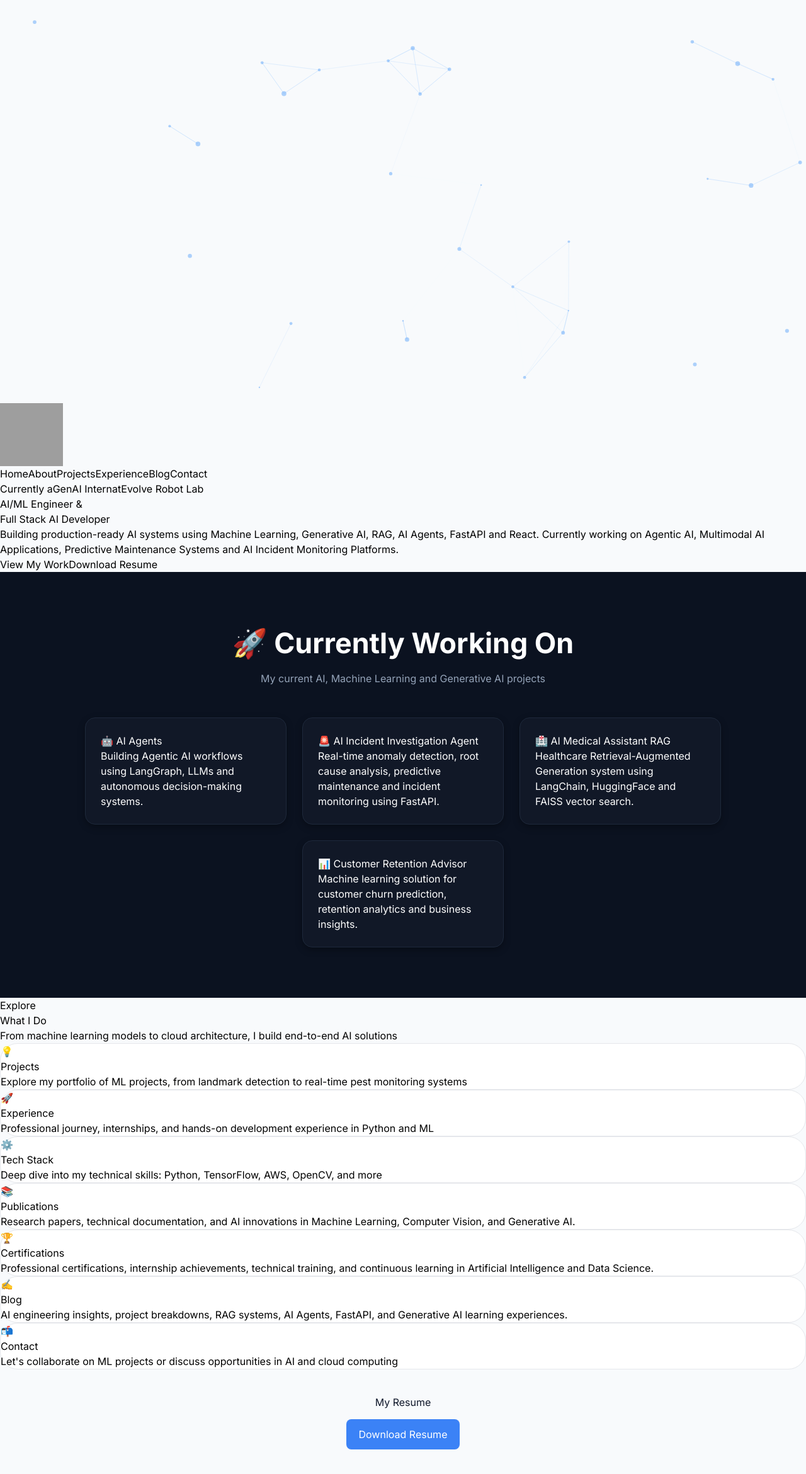
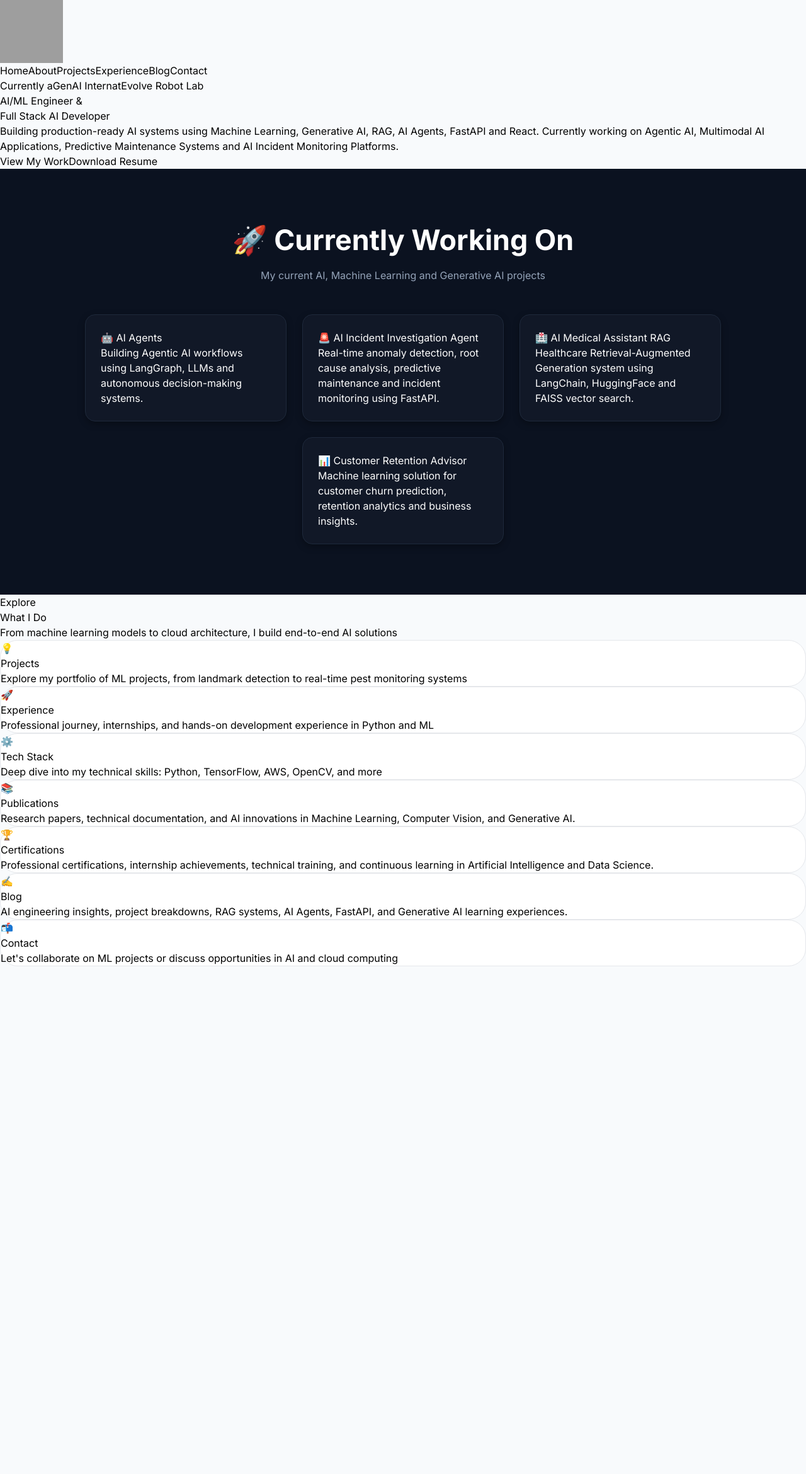
Before and after one commit to AishwariyaAI/AI-Portfolio, a React (Vite) app: page / in a window 1280 px wide. Shown: the top 2340 px of the page at 63% size. After the commit the page ends 1534 px from the top, so only its background shows below. Built offline with nearby package versions, Linux system fonts and the light colour scheme; grey boxes are pictures that could not be loaded.

Commit message:
Portfolio final version

```diff
--- a/src/App.jsx
+++ b/src/App.jsx
@@ -18,7 +18,6 @@ import {
   Route,
 } from "react-router-dom";
 
-/* HOME PAGE */
 function Home() {
   return (
     <div className="relative min-h-screen">
@@ -33,87 +32,31 @@ function Home() {
 
       <Cards />
 
-      {/* Resume Section */}
-      <div
-        style={{
-          textAlign: "center",
-          marginTop: "40px",
-          paddingBottom: "60px",
-        }}
-      >
-        <h2 style={{ color: "#0f172a" }}>
-          My Resume
-        </h2>
-
-        <a
-          href="/Aishwariya_A_AIML_Resume.pdf"
-          target="_blank"
-          rel="noopener noreferrer"
-          download
-          style={{
-            marginTop: "15px",
-            display: "inline-block",
-            padding: "12px 20px",
-            background: "#3b82f6",
-            color: "#ffffff",
-            borderRadius: "8px",
-            textDecoration: "none",
-          }}
-        >
-          Download Resume
-        </a>
-      </div>
-
     </div>
   );
 }
 
-/* APP ROUTER */
 function App() {
   return (
     <BrowserRouter>
 
       <Routes>
 
-        <Route
-          path="/"
-          element={<Home />}
-        />
+        <Route path="/" element={<Home />} />
 
-        <Route
-          path="/projects"
-          element={<Projects />}
-        />
+        <Route path="/projects" element={<Projects />} />
 
-        <Route
-          path="/experience"
-          element={<Experience />}
-        />
+        <Route path="/experience" element={<Experience />} />
 
-        <Route
-          path="/techstack"
-          element={<TechStack />}
-        />
+        <Route path="/techstack" element={<TechStack />} />
 
-        <Route
-          path="/publications"
-          element={<Publications />}
-        />
+        <Route path="/publications" element={<Publications />} />
 
-        <Route
-          path="/certifications"
-          element={<Certifications />}
-        />
+        <Route path="/certifications" element={<Certifications />} />
 
-        <Route
-          path="/blog"
-          element={<Blog />}
-        />
+        <Route path="/blog" element={<Blog />} />
 
-        <Route
-          path="/contact"
-          element={<Contact />}
-        />
+        <Route path="/contact" element={<Contact />} />
 
       </Routes>
 
--- a/src/components/Background.jsx
+++ b/src/components/Background.jsx
@@ -1,117 +1,51 @@
-import { useEffect, useState } from "react";
-import Particles from "@tsparticles/react";
-import { loadSlim } from "@tsparticles/slim";
+const Background = () => {
+  return (
+    <div className="fixed inset-0 -z-10 overflow-hidden bg-[#f8fafc]">
 
-const Background = () => {
-  const [init, setInit] = useState(false);
+      {/* Blue Glow */}
+      <div
+        className="
+          absolute
+          top-[-200px]
+          left-[-100px]
+          w-[500px]
+          h-[500px]
+          bg-blue-400
+          opacity-20
+          blur-[140px]
+          rounded-full
+        "
+      ></div>
 
-  useEffect(() => {
-    const initParticles = async () => {
-      const { tsParticles } = await import("@tsparticles/engine");
-      await loadSlim(tsParticles);
-      setInit(true);
-    };
+      {/* Cyan Glow */}
+      <div
+        className="
+          absolute
+          top-[200px]
+          right-[-100px]
+          w-[500px]
+          h-[500px]
+          bg-cyan-300
+          opacity-20
+          blur-[140px]
+          rounded-full
+        "
+      ></div>
 
-    initParticles();
-  }, []);
-
-  if (!init) return null;
-
-  return (
-    <div className="fixed inset-0 -z-10">
-
-      <Particles
-        id="tsparticles"
-        options={{
-          fullScreen: {
-            enable: false,
-          },
-
-          background: {
-            color: {
-              value: "#f8fafc",
-            },
-          },
-
-          fpsLimit: 60,
-
-          interactivity: {
-            events: {
-              onHover: {
-                enable: true,
-                mode: "grab",
-              },
-              resize: true,
-            },
-
-            modes: {
-              grab: {
-                distance: 180,
-                links: {
-                  opacity: 1,
-                },
-              },
-            },
-          },
-
-          particles: {
-            color: {
-              value: "#60a5fa",
-            },
-
-            links: {
-              color: "#93c5fd",
-              distance: 150,
-              enable: true,
-              opacity: 0.35,
-              width: 1,
-            },
-
-            move: {
-              enable: true,
-              speed: 1,
-              direction: "none",
-              random: false,
-              straight: false,
-              outModes: {
-                default: "bounce",
-              },
-            },
-
-            number: {
-              density: {
-                enable: true,
-              },
-              value: 80,
-            },
-
-            opacity: {
-              value: 0.5,
-            },
-
-            shape: {
-              type: "circle",
-            },
-
-            size: {
-              value: {
-                min: 1,
-                max: 4,
-              },
-            },
-          },
-
-          detectRetina: true,
-        }}
-      />
-
-      {/* Glow Effects */}
-
-      <div className="absolute top-[-200px] left-[-100px] w-[500px] h-[500px] bg-blue-400 opacity-20 blur-[140px] rounded-full"></div>
-
-      <div className="absolute top-[200px] right-[-100px] w-[500px] h-[500px] bg-cyan-300 opacity-20 blur-[140px] rounded-full"></div>
-
-      <div className="absolute bottom-[-200px] left-[30%] w-[500px] h-[500px] bg-emerald-300 opacity-20 blur-[140px] rounded-full"></div>
+      {/* Green Glow */}
+      <div
+        className="
+          absolute
+          bottom-[-200px]
+          left-[30%]
+          w-[500px]
+          h-[500px]
+          bg-emerald-300
+          opacity-20
+          blur-[140px]
+          rounded-full
+        "
+      ></div>
 
     </div>
   );
```
